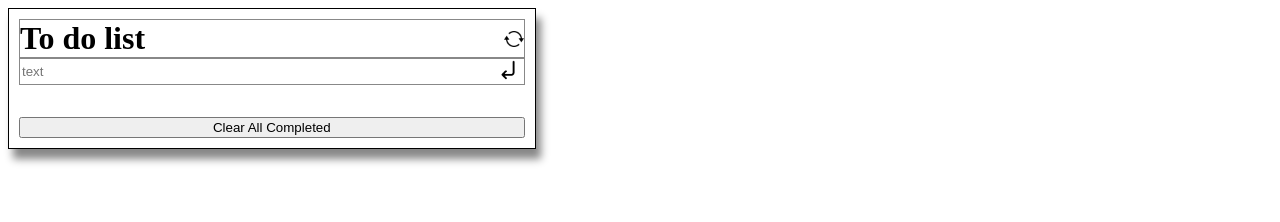
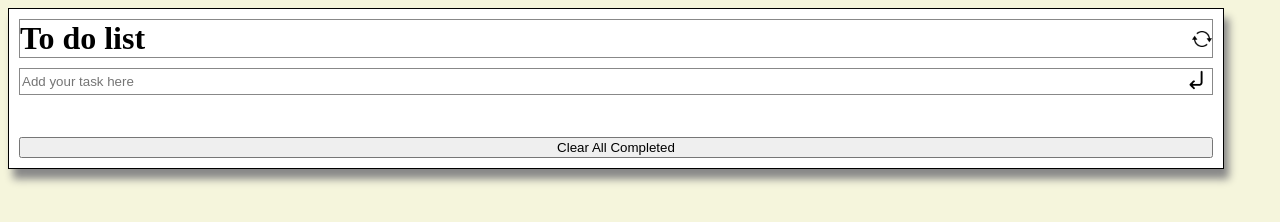
Before and after one commit to cvalencia1991/To-Do-List, a website built with webpack: page src/index.html in a window 1280 px wide. Built offline with nearby package versions, Linux system fonts and the light colour scheme.

Commit message:
Edit Styles List To Do

```diff
--- a/src/index.html
+++ b/src/index.html
@@ -13,7 +13,7 @@
                 <img id="clear" class="stylelogos" src="./imgs/refresh.png" alt="">
             </div>
             <form id="form" action="">
-            <input id="listtext" name="listtext" type="text" placeholder="text">
+                <input id="listtext" name="listtext" type="text" placeholder="Add your task here">
                 <button type="submit" id="enter" input="submit"  aria-label="s" ><img  class="stylelogos" src="./imgs/enter.png" alt=""></button>
             </form>
             <ul id="listtask"></ul>
--- a/src/styles.scss
+++ b/src/styles.scss
@@ -1,10 +1,9 @@
-
-.body {
-  position: inherit;
-  display: flex;
-  align-items: center;
-  flex-direction: row;
-  justify-content: space-around;
+html{
+  background-color: beige;
+}
+body {
+  position: absolute;
+  width: 95%;
 }
 
 .stylelogos {
@@ -32,6 +31,7 @@ form {
   align-items: center;
   justify-content: space-between;
   border: 1px solid #888;
+  margin: 10px 0px;
 }
 
 ul {
@@ -59,11 +59,11 @@ h1 {
 }
 
 .constructor {
-  width: 40%;
   display: flex;
   flex-direction: column;
   border: 1px solid;
   padding: 10px;
+  background: white;
   box-shadow: 5px 10px 8px #888;
 
   .tyletittle {
```
Also changed, not shown: dist/index.html, dist/main.css. Lines whose indentation alone changed are shown as unchanged.
